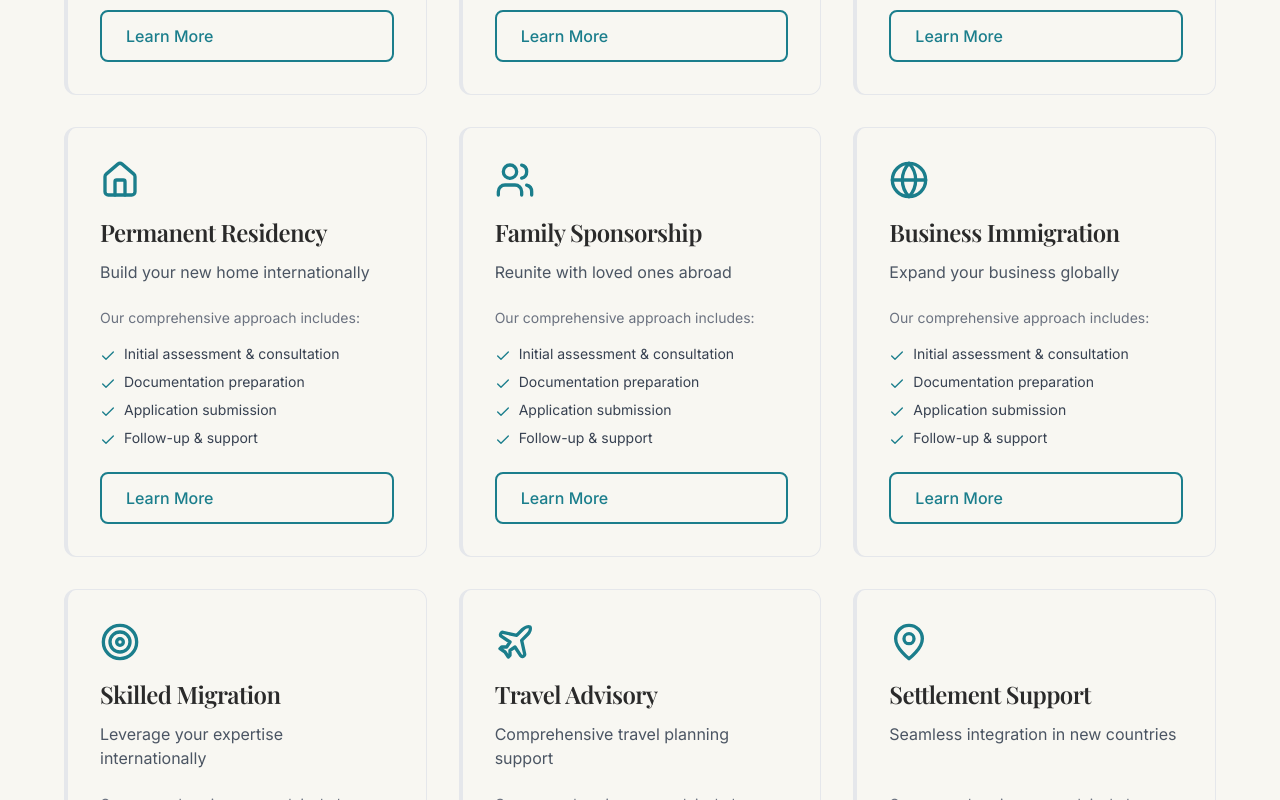
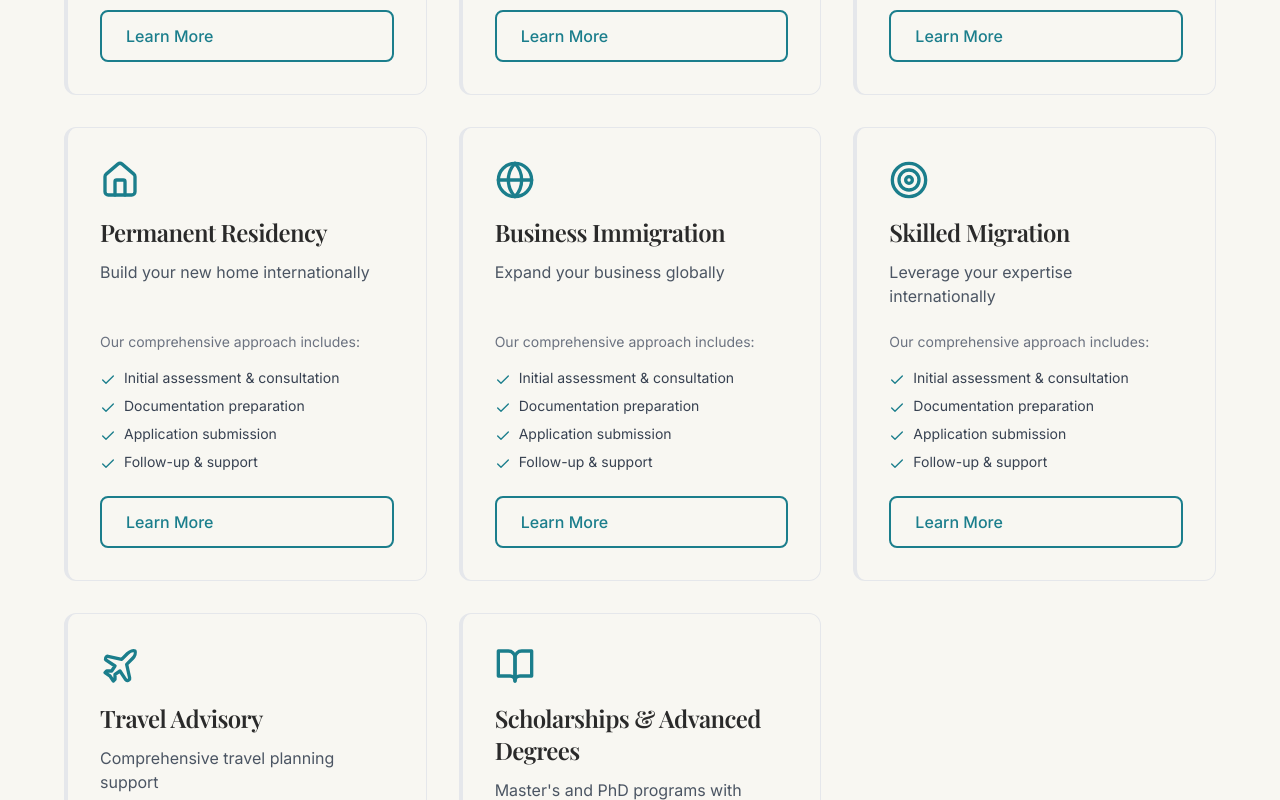
Before and after one commit to Sdboot/Meridian-Bridge, a Next.js app: page /services in a window 1280 px wide. Shown: the part 980-1780 px from the top of the page. Built offline with nearby package versions, Linux system fonts and the light colour scheme.

Commit message:
remove: family sponsorship and settlement support services
- Remove Family Sponsorship from navigation menu and services list
- Remove Settlement Support from services list
- Keep remaining 7 core services plus scholarships offering

```diff
--- a/src/constants/index.ts
+++ b/src/constants/index.ts
@@ -21,7 +21,6 @@ export const NAVIGATION_ITEMS = [
       { label: 'Student Visas', href: '/services/student-visas' },
       { label: 'Work Visa Processing', href: '/services/work-visa' },
       { label: 'Permanent Residency', href: '/services/permanent-residency' },
-      { label: 'Family Sponsorship', href: '/services/family-sponsorship' },
       { label: 'Business Immigration', href: '/services/business-immigration' },
       { label: 'Skilled Migration', href: '/services/skilled-migration' },
       { label: 'Scholarships & Advanced Degrees', href: '/services/scholarships-advanced-degrees' },
@@ -71,12 +70,6 @@ export const SERVICES = [
     icon: 'Home',
   },
   {
-    id: 'family-sponsorship',
-    title: 'Family Sponsorship',
-    description: 'Reunite with loved ones abroad',
-    icon: 'Users',
-  },
-  {
     id: 'business-immigration',
     title: 'Business Immigration',
     description: 'Expand your business globally',
@@ -93,12 +86,6 @@ export const SERVICES = [
     title: 'Travel Advisory',
     description: 'Comprehensive travel planning support',
     icon: 'Plane',
-  },
-  {
-    id: 'settlement-support',
-    title: 'Settlement Support',
-    description: 'Seamless integration in new countries',
-    icon: 'MapPin',
   },
   {
     id: 'scholarships-advanced-degrees',
```
